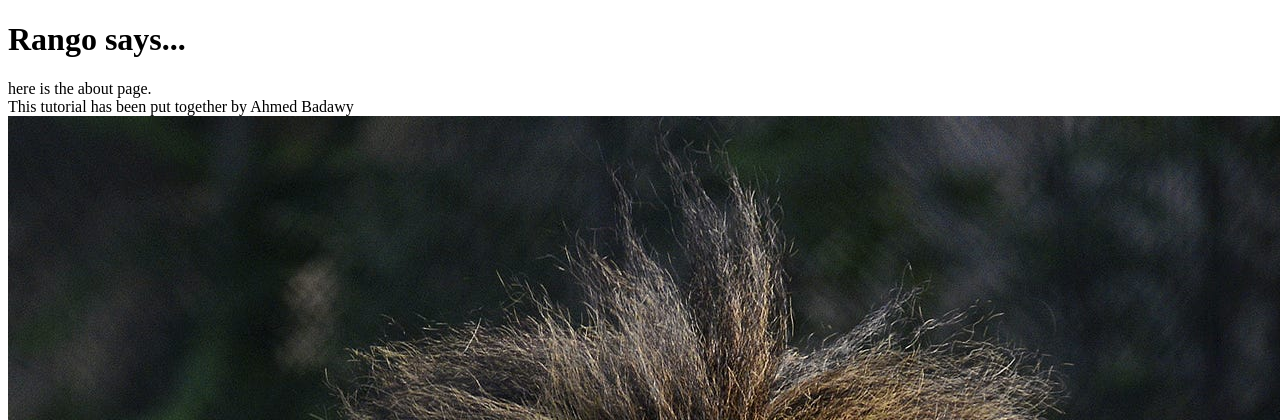
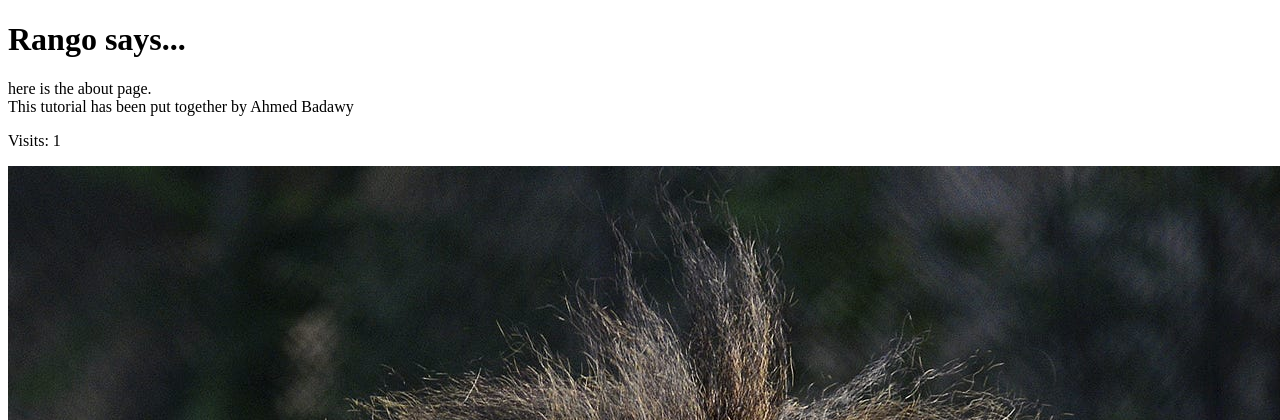
Before and after one commit to Ahmedmbadawy25/tango_with_django_project, a Django app: page /rango/about/ in a window 1280 px wide; the page is wider, and only the part inside the window is pictured. Shown: the top 420 px of that part. Run offline with Django 3.2, Linux system fonts and the light colour scheme; data that the repository does not hold is empty.

Commit message:
"Chapter 10 commit"

```diff
--- a/rango/views.py
+++ b/rango/views.py
@@ -8,6 +8,7 @@ from rango.models import Page
 from rango.forms import UserForm, UserProfileForm
 from django.contrib.auth import authenticate, login, logout
 from django.contrib.auth.decorators import login_required
+from datetime import datetime
 
 def show_category(request, category_name_slug):
     context_dict = {}
@@ -25,18 +26,25 @@ def show_category(request, category_name_slug):
 def index(request):
     category_list = Category.objects.order_by('-likes')[:5]
     page_list = Page.objects.order_by('-views')[:5]
+
     context_dict = {}
     context_dict['boldmessage'] = 'Crunchy, creamy, cookie, candy, cupcake!'
     context_dict['categories'] = category_list
     context_dict['pages'] = page_list
 
-    return render(request, 'rango/index.html', context=context_dict)
+    visitor_cookie_handler(request)
+
+    response = render(request, 'rango/index.html', context=context_dict)
+    return response
 
 
 def about(request):
     print(request.method)
     print(request.user)
-    return render(request, 'rango/about.html', {})
+    visitor_cookie_handler(request)
+    context_dict = {}
+    context_dict['visits'] = request.session['visits']
+    return render(request, 'rango/about.html',context_dict )
 
 @login_required
 def add_category(request):
@@ -186,3 +194,22 @@ def restricted(request):
 def user_logout(request):
     logout(request)
     return redirect(reverse('rango:index'))
+
+def get_server_side_cookie(request, cookie, default_val=None):
+    val = request.session.get(cookie)
+    if not val:
+        val = default_val
+    return val
+
+def visitor_cookie_handler(request):
+    visits = int(get_server_side_cookie(request, 'visits', '1'))
+    last_visit_cookie = get_server_side_cookie(request,'last_visit',str(datetime.now()))
+    last_visit_time = datetime.strptime(last_visit_cookie[:-7],'%Y-%m-%d %H:%M:%S')
+
+    if (datetime.now() - last_visit_time).days > 0:
+        visits = visits + 1
+        request.session['last_visit'] = str(datetime.now())
+    else:
+        request.session['last_visit'] = last_visit_cookie
+
+    request.session['visits'] = visits
--- a/tango_with_django_project/settings.py
+++ b/tango_with_django_project/settings.py
@@ -29,7 +29,7 @@ SECRET_KEY = 'hf@%$e0tues_u=*tz0xn_dc4s0ozl&^6302uys&j-sur0fb2c$'
 DEBUG = True
 
 ALLOWED_HOSTS = []
-
+SESSION_EXPIRE_AT_BROWSER_CLOSE = True
 
 # Application definition
 
--- a/templates/rango/about.html
+++ b/templates/rango/about.html
@@ -10,6 +10,7 @@
     here is the about page. <br />
     This tutorial has been put together by Ahmed Badawy<br />
 </div>
+<p>Visits: {{ visits }}</p>
 <img src="{% static 'images/rango.jpg' %}" alt="Picture of Rango" />
 <img src="{{ MEDIA_URL }}cat.jpg" alt="Picture of a Cat" />
 {% endblock %}
```
